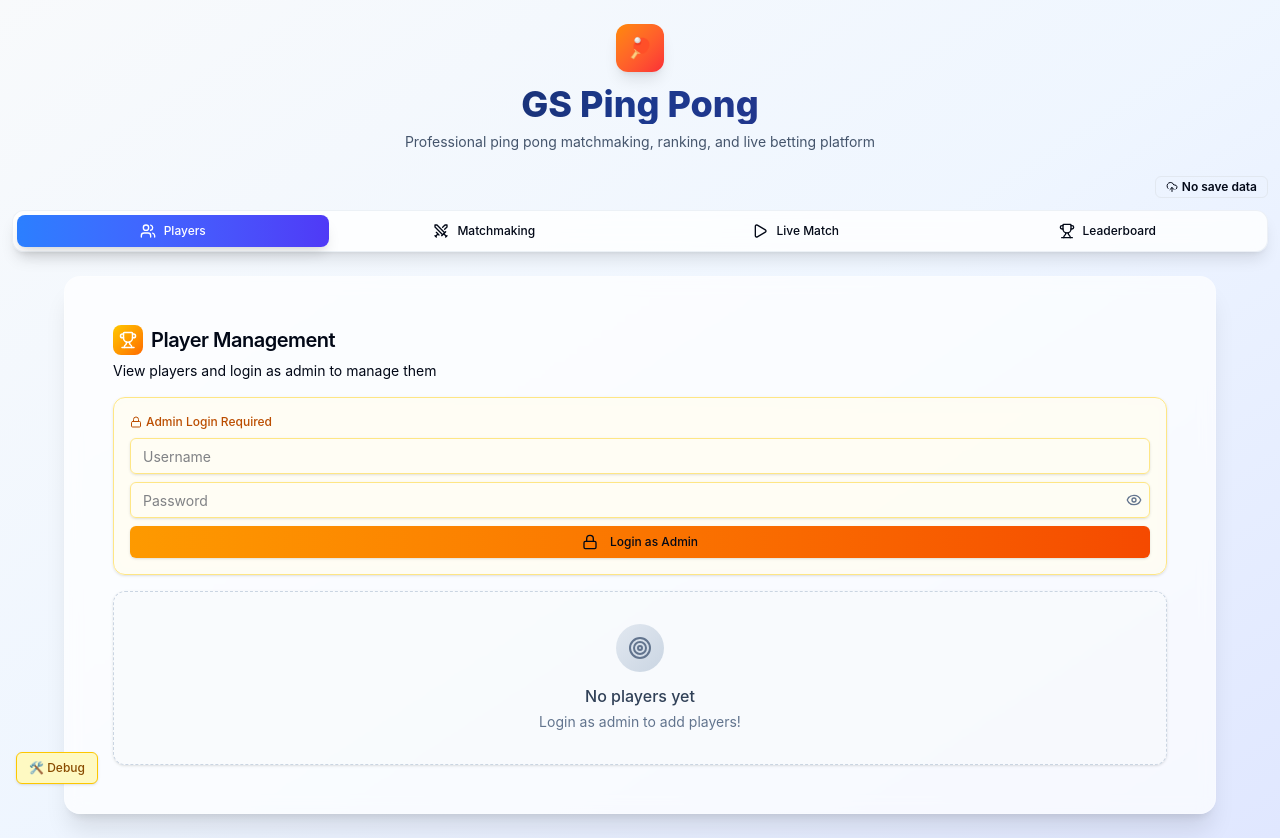
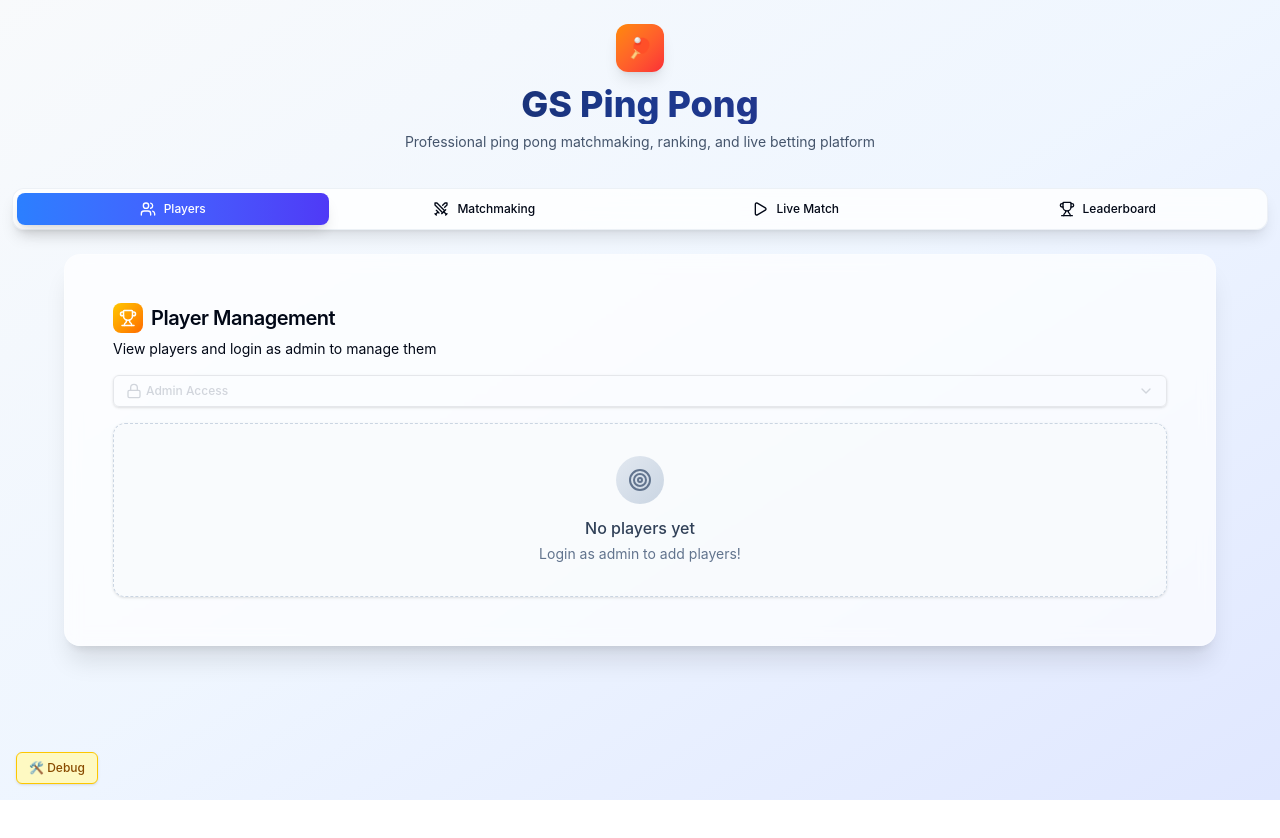
Before and after one commit to lubbejareb/GSPingPong---F, a React (Vite) app: page / in a window 1280 px wide. After the commit the page ends 800 px from the top, so only its background shows below. Built offline with nearby package versions, Linux system fonts and the light colour scheme.

Commit message:
Fixed Save + Admin fixes

```diff
--- a/src/components/PlayerManagement.tsx
+++ b/src/components/PlayerManagement.tsx
@@ -1,7 +1,7 @@
 import React, { useState } from 'react';
 import { useApp } from '../hooks/useApp';
 import type { Player } from '../types';
-import { UserPlus, Trash2, Trophy, Target, Lock, LogOut, Eye, EyeOff } from 'lucide-react';
+import { UserPlus, Trash2, Trophy, Target, Lock, LogOut, Eye, EyeOff, ChevronDown, ChevronUp } from 'lucide-react';
 import { Button } from '@/components/ui/button';
 import { Card, CardContent, CardDescription, CardHeader, CardTitle } from '@/components/ui/card';
 import { Input } from '@/components/ui/input';
@@ -20,6 +20,7 @@ export function PlayerManagement() {
   const [showPassword, setShowPassword] = useState(false);
   const [loginError, setLoginError] = useState('');
   const [addPlayerMessage, setAddPlayerMessage] = useState('');
+  const [showLoginForm, setShowLoginForm] = useState(false);
 
   const handleLogin = (e: React.FormEvent) => {
     e.preventDefault();
@@ -124,13 +125,31 @@ export function PlayerManagement() {
       </CardHeader>
       <CardContent className="space-y-4">
 
+      {/* Admin Login Toggle Button */}
+      {!isAuthenticated && (
+        <div className="mb-4">
+          <Button
+            variant="outline"
+            size="sm"
+            onClick={() => setShowLoginForm(!showLoginForm)}
+            className="flex items-center gap-2 text-gray-300 border-gray-200 hover:bg-gray-100 w-full justify-between"
+          >
+            <div className="flex items-center gap-1">
+              <Lock size={14} />
+              <span>Admin Access</span>
+            </div>
+            {showLoginForm ? <ChevronUp size={16} /> : <ChevronDown size={16} />}
+          </Button>
+        </div>
+      )}
+
       {/* Admin Login Form */}
-      {!isAuthenticated && (
-        <Card className="border border-amber-200 shadow-sm bg-amber-50/50 backdrop-blur-sm">
+      {!isAuthenticated && showLoginForm && (
+        <Card className="border border-gray-200 shadow-sm bg-white-50/50 backdrop-blur-sm mb-4">
           <CardContent className="p-4">
             <form onSubmit={handleLogin} className="space-y-3">
               <div className="space-y-2">
-                <label className="text-xs font-medium text-amber-700 flex items-center gap-1">
+                <label className="text-xs font-medium text-gray-700 flex items-center gap-1">
                   <Lock size={12} />
                   Admin Login Required
                 </label>
@@ -140,7 +159,7 @@ export function PlayerManagement() {
                     value={loginUsername}
                     onChange={(e) => setLoginUsername(e.target.value)}
                     placeholder="Username"
-                    className="border-amber-200 focus:border-amber-500 focus:ring-amber-500/20"
+                    className="border-gray-200 focus:border-gray-500 focus:ring-amber-500/20"
                   />
                   <div className="relative">
                     <Input
@@ -148,7 +167,7 @@ export function PlayerManagement() {
                       value={loginPassword}
                       onChange={(e) => setLoginPassword(e.target.value)}
                       placeholder="Password"
-                      className="border-amber-200 focus:border-amber-500 focus:ring-amber-500/20 pr-10"
+                      className="border-gray-200 focus:border-gray-500 focus:ring-amber-500/20 pr-10"
                     />
                     <Button
                       type="button"
@@ -166,7 +185,7 @@ export function PlayerManagement() {
                     {loginError}
                   </p>
                 )}
-                <Button type="submit" size="sm" className="w-full bg-gradient-to-r from-amber-500 to-orange-600 hover:from-amber-600 hover:to-orange-700">
+                <Button type="submit" size="sm" className="w-full bg-gradient-to-r from-blue-500 to-blue-600 hover:bg-green-600">
                   <Lock className="mr-1 h-3 w-3" />
                   Login as Admin
                 </Button>
--- a/src/components/StatusIndicator.tsx
+++ b/src/components/StatusIndicator.tsx
@@ -1,39 +1,13 @@
 import { useApp } from '../hooks/useApp';
-import { Loader2, CheckCircle, AlertCircle, CloudDownload, CloudUpload } from 'lucide-react';
+import { CheckCircle, } from 'lucide-react';
 import { Badge } from './ui/badge';
 
 export function StatusIndicator() {
   const { state } = useApp();
   const { isLoading, isSaving, lastSaved, error } = state;
 
-  if (error) {
-    return (
-      <Badge variant="destructive" className="flex items-center gap-1">
-        <AlertCircle size={12} />
-        Error: {error}
-      </Badge>
-    );
-  }
-
-  if (isLoading) {
-    return (
-      <Badge variant="secondary" className="flex items-center gap-1 animate-pulse">
-        <CloudDownload size={12} />
-        Loading data...
-      </Badge>
-    );
-  }
-
-  if (isSaving) {
-    return (
-      <Badge variant="secondary" className="flex items-center gap-1">
-        <Loader2 size={12} className="animate-spin" />
-        Saving...
-      </Badge>
-    );
-  }
-
-  if (lastSaved) {
+  // Only show the indicator when it's in the "Saved" state
+  if (lastSaved && !isLoading && !isSaving && !error) {
     const savedDate = new Date(lastSaved);
     const timeAgo = getTimeAgo(savedDate);
 
@@ -45,12 +19,8 @@ export function StatusIndicator() {
     );
   }
 
-  return (
-    <Badge variant="outline" className="flex items-center gap-1">
-      <CloudUpload size={12} />
-      No save data
-    </Badge>
-  );
+  // Return null for all other states to hide the component
+  return null;
 }
 
 function getTimeAgo(date: Date): string {
```
